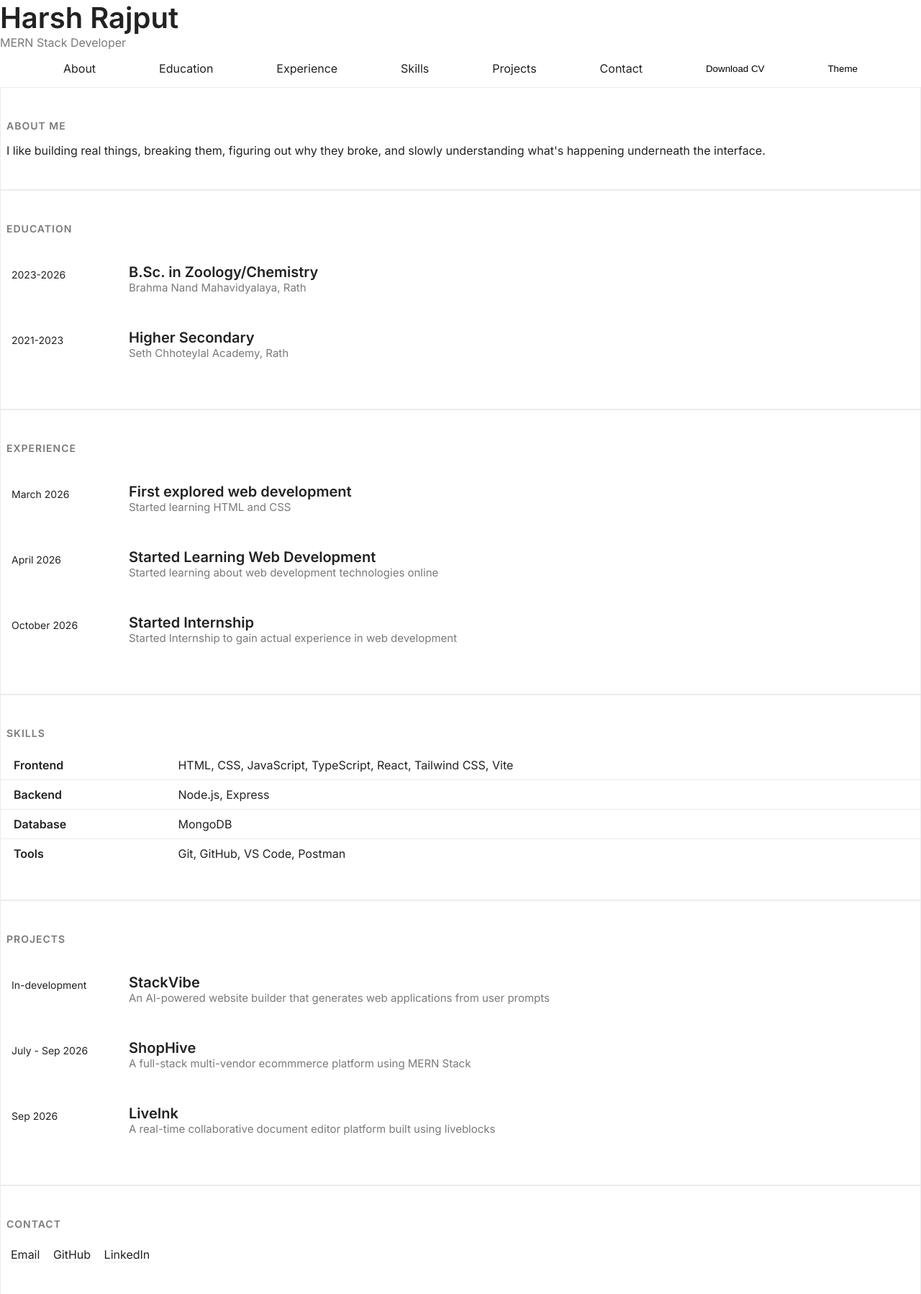
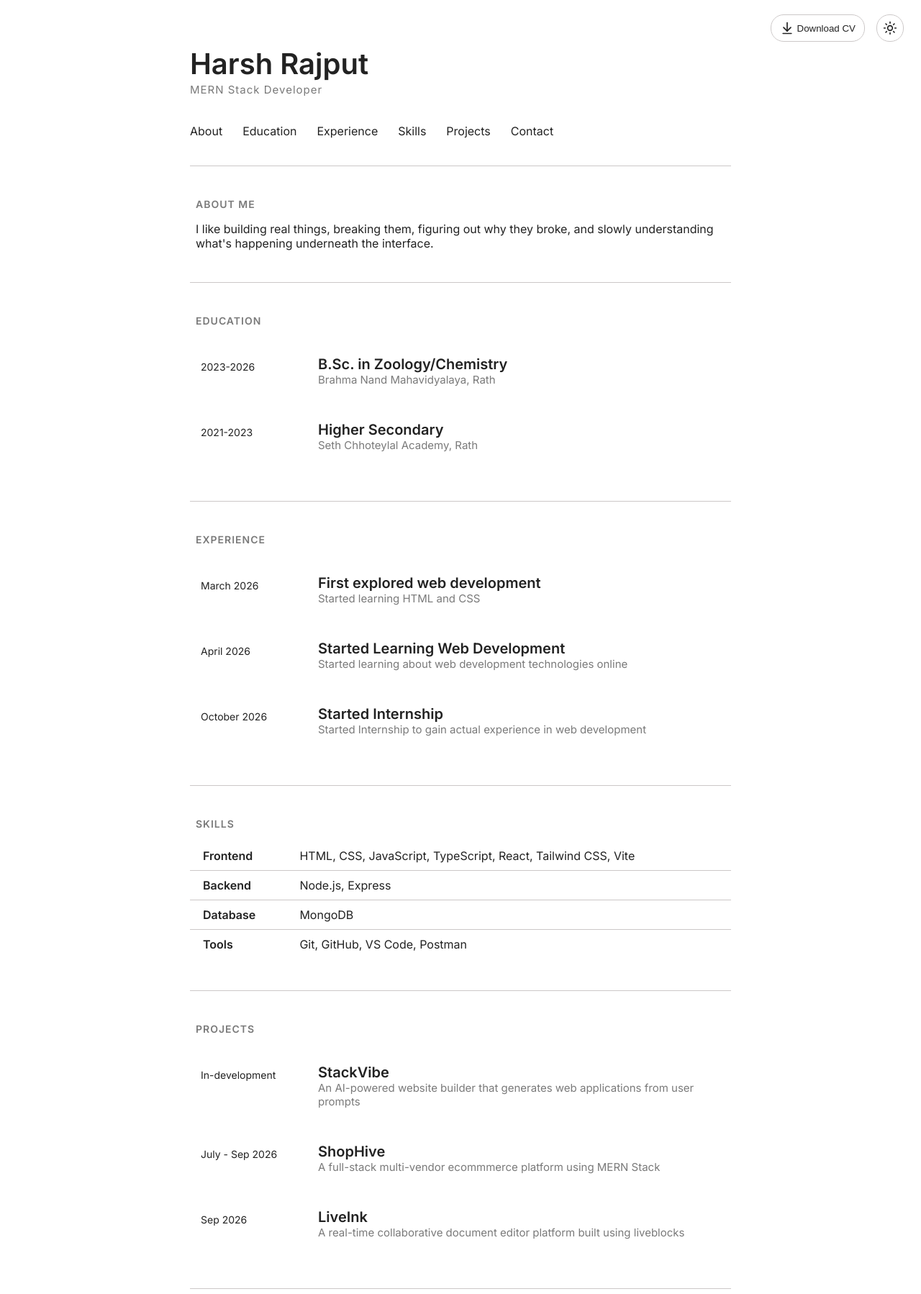
Before and after one commit to harshrajput-0/Frontend-Internship, a website: page ResumePage/index.html in a window 1280 px wide. Shown: the top 1798 px of the page at 72% size. Drawn offline with Linux system fonts and the light colour scheme.

Commit message:
Task2 Completed

```diff
--- a/ResumePage/index.html
+++ b/ResumePage/index.html
@@ -6,10 +6,57 @@
     <meta name="viewport" content="width=device-width, initial-scale=1.0">
     <link rel="stylesheet" href="/ResumePage/style.css">
     <link rel="stylesheet" href="https://fonts.googleapis.com/css2?family=Inter:wght@400;500;600&display=swap">
-    <title>Resume Page</title>
+    <title>Harsh Resume Page</title>
 </head>
 
 <body>
+    <div class="button-group">
+        <button id="printBtn">
+            <svg xmlns="http://www.w3.org/2000/svg" viewBox="0 0 24 24" fill="none" stroke="currentColor"
+                stroke-width="2" stroke-linecap="round" stroke-linejoin="round"
+                class="lucide lucide-arrow-down-to-line preview-icon">
+                <path d="M12 17V3" />
+                <path d="m6 11 6 6 6-6" />
+                <path d="M19 21H5" />
+            </svg>
+
+            Download CV</button>
+
+
+
+
+
+        <button id="theme-toggle">
+            <!-- SUN ICON  -->
+            <svg class="sun-icon" xmlns="http://www.w3.org/2000/svg" viewBox="0 0 24 24" fill="none"
+                stroke="currentColor" stroke-width="2" stroke-linecap="round" stroke-linejoin="round"
+                class="lucide lucide-sun preview-icon">
+                <circle cx="12" cy="12" r="4" />
+                <path d="M12 2v2" />
+                <path d="M12 20v2" />
+                <path d="m4.93 4.93 1.41 1.41" />
+                <path d="m17.66 17.66 1.41 1.41" />
+                <path d="M2 12h2" />
+                <path d="M20 12h2" />
+                <path d="m6.34 17.66-1.41 1.41" />
+                <path d="m19.07 4.93-1.41 1.41" />
+            </svg>
+
+            <!-- MOON ICON  -->
+            <svg class="moon-icon" xmlns="http://www.w3.org/2000/svg" viewBox="0 0 24 24" fill="none"
+                stroke="currentColor" stroke-width="2" stroke-linecap="round" stroke-linejoin="round"
+                class="lucide lucide-moon preview-icon">
+                <path
+                    d="M20.985 12.486a9 9 0 1 1-9.473-9.472c.405-.022.617.46.402.803a6 6 0 0 0 8.268 8.268c.344-.215.825-.004.803.401" />
+            </svg>
+
+
+        </button>
+    </div>
+
+    <!-- =============| MAIN CONTAINER |============= -->
+
+    <main>
         <!-- =============| HEADER |============= -->
 
         <header>
@@ -23,8 +70,6 @@
                 <a href="#skills">Skills</a>
                 <a href="#projects">Projects</a>
                 <a href="#contact">Contact</a>
-            <button id="printBtn">Download CV</button>
-            <button id="themeBtn">Theme</button>
             </nav>
         </header>
 
@@ -175,7 +220,10 @@
             </div>
         </section>
 
+        <!-- FOOTER  -->
+        <footer>© 2026 Harsh Rajput</footer>
 
+    </main>
     <script src="/ResumePage/script.js"></script>
 </body>
 
--- a/ResumePage/script.js
+++ b/ResumePage/script.js
@@ -0,0 +1,26 @@
+
+const themeToggle = document.getElementById("theme-toggle");
+const themeIcon = document.getElementById("theme-icon");
+const printButton = document.getElementById("printBtn");
+
+// Loading Theme
+const savedTheme = localStorage.getItem("theme");
+
+if (savedTheme === "dark") {
+    document.body.classList.add("dark");
+}
+
+// Adding theme toggle event
+themeToggle.addEventListener("click", () => {
+
+    document.body.classList.toggle("dark");
+    const isDark = document.body.classList.contains("dark");
+
+    // Saving them to local storage
+    localStorage.setItem("theme", isDark ? "dark" : "light");
+
+});
+
+
+// Adding print event to button -----------------
+printButton.addEventListener("click", function () { window.print(); });
--- a/ResumePage/style.css
+++ b/ResumePage/style.css
@@ -11,9 +11,26 @@
   --text: #222222;
   --text-secondary: #7a7a7a;
 
-  --primary: #3b6e8f;
+  --shadow: #bebebe;
 
-  --border: #ececec;
+  --primary: #3b85b7;
+
+  --border: #ccc8c8;
+}
+
+
+body.dark {
+  --bg: #141414;
+  --bg-hover: #1c1c1c;
+
+  --text: #e8e8e8;
+  --text-secondary: #8d8d8d;
+
+  --shadow: #3f3f3f;
+
+  --primary: #3b85b7;
+
+  --border: #3a3a3a;
 }
 
 body {
@@ -26,8 +43,11 @@
     "Segoe UI",
     Arial,
     sans-serif;
+
+  transition: all 0.3s ease;
 }
 
+/* HTML ELEMENT CSS */
 a {
   text-decoration: none;
   color: inherit;
@@ -46,25 +66,87 @@
   color: var(--primary);
 }
 
+/* =========== MAIN CONTAINER ============= */
+.button-group {
+  display: flex;
+  position: fixed;
+  top: 20px;
+  right: 24px;
+  gap: 16px;
+}
+
+.button-group button {
+  color: var(--text);
+  background-color: var(--bg);
+  padding: 8px;
+  border-radius: 18px;
+  display: flex;
+  align-items: center;
+  gap: 4px;
+  border: 1px solid var(--border);
+  /* box-shadow: 0 3px 8px var(--shadow); */
+  transition:
+    box-shadow 0.3s ease,
+    border-color 0.3s ease;
+}
+
+.button-group button:hover {
+  border-color: var(--pri);
+  box-shadow: 0 2px 8px var(--shadow);
+}
+
+/* Print Button  */
+#printBtn {
+  padding: 8px 12px;
+}
+
+/* Icons  */
+svg {
+  width: 20px;
+}
+
+/* Theme Switching */
+body .sun-icon,
+body.dark .moon-icon {
+  display: block;
+}
+
+body .moon-icon,
+body.dark .sun-icon {
+  display: none;
+}
+
+/* =========== MAIN CONTAINER ============= */
+
+main {
+  max-width: 800px;
+  margin: 0 auto;
+  padding: 64px 24px 20px;
+}
+
 h1 {
   font-size: 40px;
+  margin-bottom: 2px;
 }
 
 .subtext {
   color: var(--text-secondary);
+  margin-bottom: 38px;
+  font-size: 15px;
+  letter-spacing: 1px;
 }
 
 nav {
   display: flex;
   flex-wrap: wrap;
-  margin: 16px 0;
-  justify-content: space-evenly;
+  margin-bottom: 38px;
+  gap: 28px;
 }
 
-/* =========== SECTIONS ============= */
+/* =========== SECTIONS ------------ */
 section {
   padding: 44px 0;
-  border: 1px solid var(--border);
+  border-top: 1px solid var(--border);
 }
 
 section p {
@@ -87,6 +169,7 @@
   gap: 20px;
   padding: 24px 8px;
 }
+
 .section-item:hover {
   background-color: var(--bg-hover);
 }
@@ -99,9 +182,11 @@
 .data h3 {
   font-size: 20px;
 }
+
 .section-item:hover h3 {
   color: var(--primary);
 }
+
 .data p {
   color: var(--text-secondary);
   font-size: 15px;
@@ -109,21 +194,21 @@
   padding: 0;
 }
 
-
-
-/* =========== TABLE ============= */
+/* ------------ TABLE (Skill Seciton) ------------ */
 table {
   width: 100%;
   border-collapse: collapse;
 }
 
-th, td {
+th,
+td {
   text-align: left;
   padding: 10px 18px;
   border-bottom: 1px solid var(--border);
 }
 
-tr:last-child th, tr:last-child td{
+tr:last-child th,
+tr:last-child td {
   border-bottom: none;
 }
 
@@ -138,7 +223,7 @@
 .contact-links {
   margin-top: 24px;
 }
-.contact-links a{
+.contact-links a {
   display: inline-block;
   border-bottom: 1px solid var(--border);
   margin-left: 14px;
@@ -146,3 +231,41 @@
 .contact-links a:hover {
   border-bottom-color: var(--primary);
 }
+
+footer {
+  padding: 20px 12px;
+  color: var(--muted);
+  font-size: 13px;
+}
+
+/* Excluduing Elements from print  */
+@media print {
+  nav,
+  footer,
+  .button-group {
+    display: none;
+  }
+}
+
+
+/* Small Devices Responsiveness */
+@media (max-width: 560px) {
+  nav {
+    display: none;
+  }
+  .section-label {
+    padding: 8px 0;
+  }
+  .section-item {
+    grid-template-columns: 1fr;
+    gap: 2px;
+  }
+
+  .data h3 {
+    margin-bottom: 6px;
+  }
+
+  th {
+    width: 95px;
+  }
+}
```
Also changed, not shown: Portfolio Card/index.htm (+3 -3 lines), assets/avatar.webp (renamed from public/avatar.webp). Lines whose indentation alone changed are shown as unchanged.
